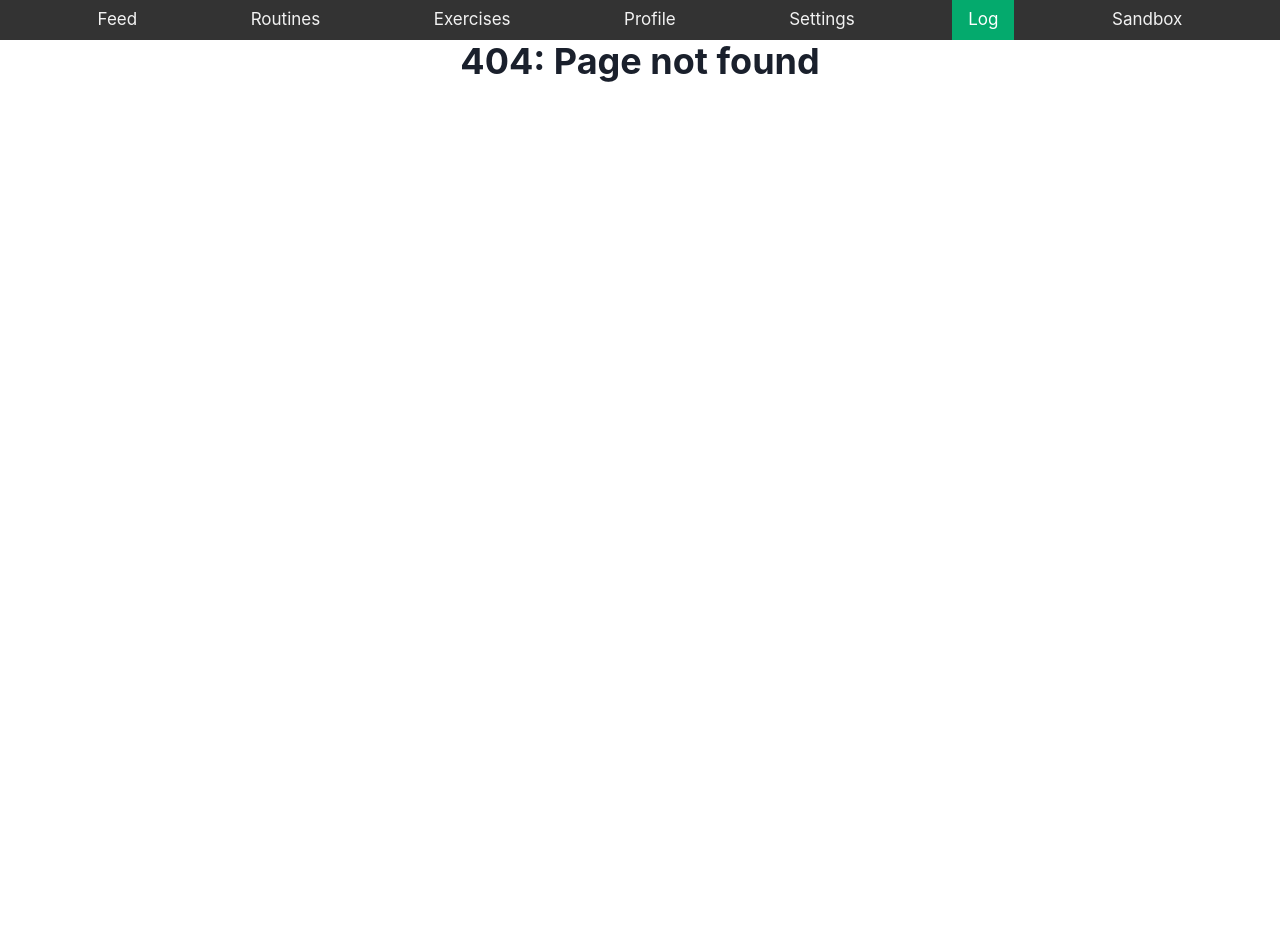
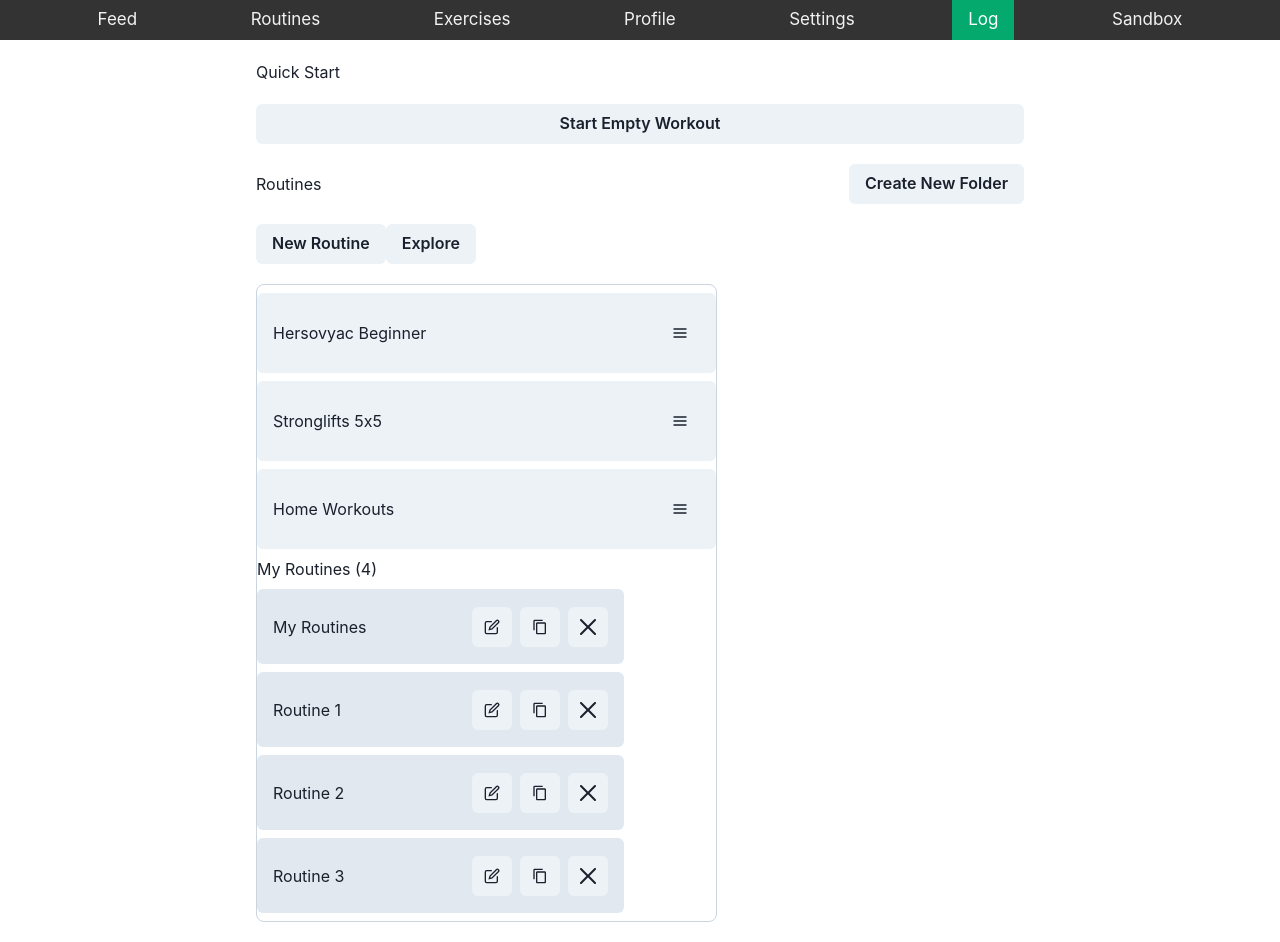
Before and after one commit to yashveer-bika/hevy-clone, a React (Create React App) app in the folder frontend/: page /log in a window 1280 px wide. Before the commit this address had no page. Before the commit the page ends 800 px from the top, so only its background shows below. Built offline with nearby package versions, Linux system fonts and the light colour scheme.

Commit message:
first sample view

```diff
--- a/frontend/src/App.tsx
+++ b/frontend/src/App.tsx
@@ -14,6 +14,7 @@ import RoutineViewPage from "./pages/RoutineViewPage";
 import ExercisePage from "./pages/ExercisePage";
 import ProfilePage from "./pages/ProfilePage";
 import SettingsPage from "./pages/SettingsPage";
+import LogPage from "./pages/LogPage";
 
 function App() {
   return (
@@ -50,8 +51,8 @@ function App() {
           <Route path="/settings?export" element={<SettingsPage/>}/>
 
 
-          {/* <Route path="/about" element={<About />} /> */}
-          {/* <Route path="/contact" element={<Contact />} /> */}
+          <Route path="/log" element={<LogPage />} />
+
           <Route path="*" element={<NotFoundPage></NotFoundPage>}/>
         </Routes>
 
--- /dev/null
+++ b/frontend/src/pages/LogPage.tsx
@@ -0,0 +1,107 @@
+import { Box, Button } from "@chakra-ui/react";
+import { useState } from "react";
+import Folder from "../components/Folder";
+import RoutineCell from "../components/RoutineCell";
+
+import "../styles/LogPage.css"
+
+export default function LogPage() {
+
+    // TODO:
+    function handleStartEmptyWorkout() {
+
+    }
+    // TODO:
+    function handleCreateNewFolder() {
+
+    }
+    // TODO:
+    function handleNewRoutine() {
+
+    }
+    // TODO:
+    function handleExplore() {
+
+    }
+
+    // TODO: change the routineLink to my routine page
+    const [routines, setRoutines] = useState([
+        { id: 1, name: "My Routines" },
+        { id: 2, name: "Routine 1", routineLink: "https://www.youtube.com/watch?v=IOl42YpK_Es" },
+        { id: 3, name: "Routine 2", routineLink: "https://www.youtube.com/watch?v=HE45jVN7XKM"  },
+        { id: 4, name: "Routine 3", routineLink: "https://www.youtube.com/watch?v=X6H4l9R3DnY" }
+      ]);
+      const [routineCounter, setRoutineCounter] = useState(routines.length);
+
+      // TODO: change the routineLink to my routine page
+    const [folders, setFolders] = useState([
+        { id: 1, name: "Hersovyac Beginner" },
+        { id: 2, name: "Stronglifts 5x5", },
+        { id: 3, name: "Home Workouts", },
+      ]);
+
+    return (
+        <Box className="log-screen-container">
+            <Box className="log-inner-screen-container">
+
+                <Box className="log-header-container">
+                    <p>Quick Start</p>
+                </Box>
+
+                <Button onClick={handleStartEmptyWorkout}>Start Empty Workout</Button>
+
+                <Box className="log-header-container">
+                    <p>Routines</p>
+                    <Button onClick={handleCreateNewFolder}>Create New Folder</Button>
+                </Box>
+
+                <Box>
+                    <Button onClick={handleNewRoutine}>New Routine</Button>
+                    <Button onClick={handleExplore}>Explore</Button>
+                </Box>
+
+                {/* TODO: show my folders and routines */}
+
+                <Box className="routines-overview-screen-right-container" borderRadius='lg' border="1px" w="60%" borderColor='gray.300' >
+
+                    <Box>
+                        {
+                            folders.map((folder) => (
+                                <Folder
+                                    key={folder.id}
+                                    id={folder.id}
+                                    name={folder.name}
+                                    onAddRoutine={() => {}}
+                                    onDeleteFolder={() => {}}>
+                                </Folder>
+                            ))
+                        }
+                    </Box>
+
+
+
+                    <Box className="my-routines">
+                        <h1>My Routines ({routines.length})</h1>
+
+                        <div className="my-routines-container">
+                            {routines.map((box) => (
+                                <RoutineCell
+                                    key={box.id}
+                                    index={box.id}
+                                    name={box.name}
+                                    routineLink={box.routineLink}
+                                    onDelete={() => {}}
+                                    onDuplicate={() => {}}
+                                    onNameChange={() => {}}
+                                />
+                            ))}
+                        </div>
+                    </Box>
+
+                </Box>
+
+
+            </Box>
+        </Box>
+    );
+}
--- /dev/null
+++ b/frontend/src/styles/LogPage.css
@@ -0,0 +1,25 @@
+
+
+.log-screen-container {
+    display: flex;
+    flex-direction: column;
+    justify-content: center;
+    align-items: center;
+    padding: 20px;
+}
+
+.log-inner-screen-container {
+    display: flex;
+    flex-direction: column;
+    justify-content: center;
+    /* align-items: center; */
+    width: 60vw;
+    gap: 20px;
+}
+
+.log-header-container {
+    display: flex;
+    justify-content: space-between;
+    width: 100%;
+    align-items: center;
+}
```
